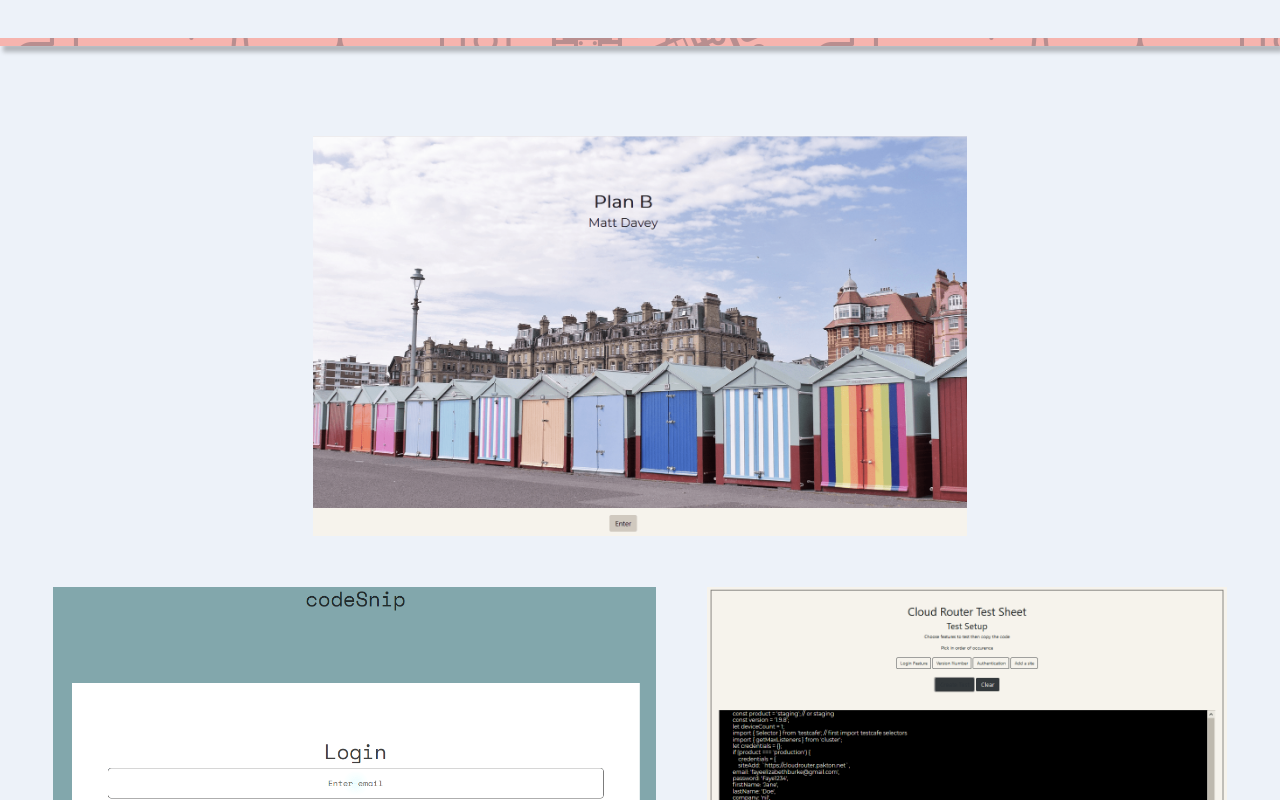
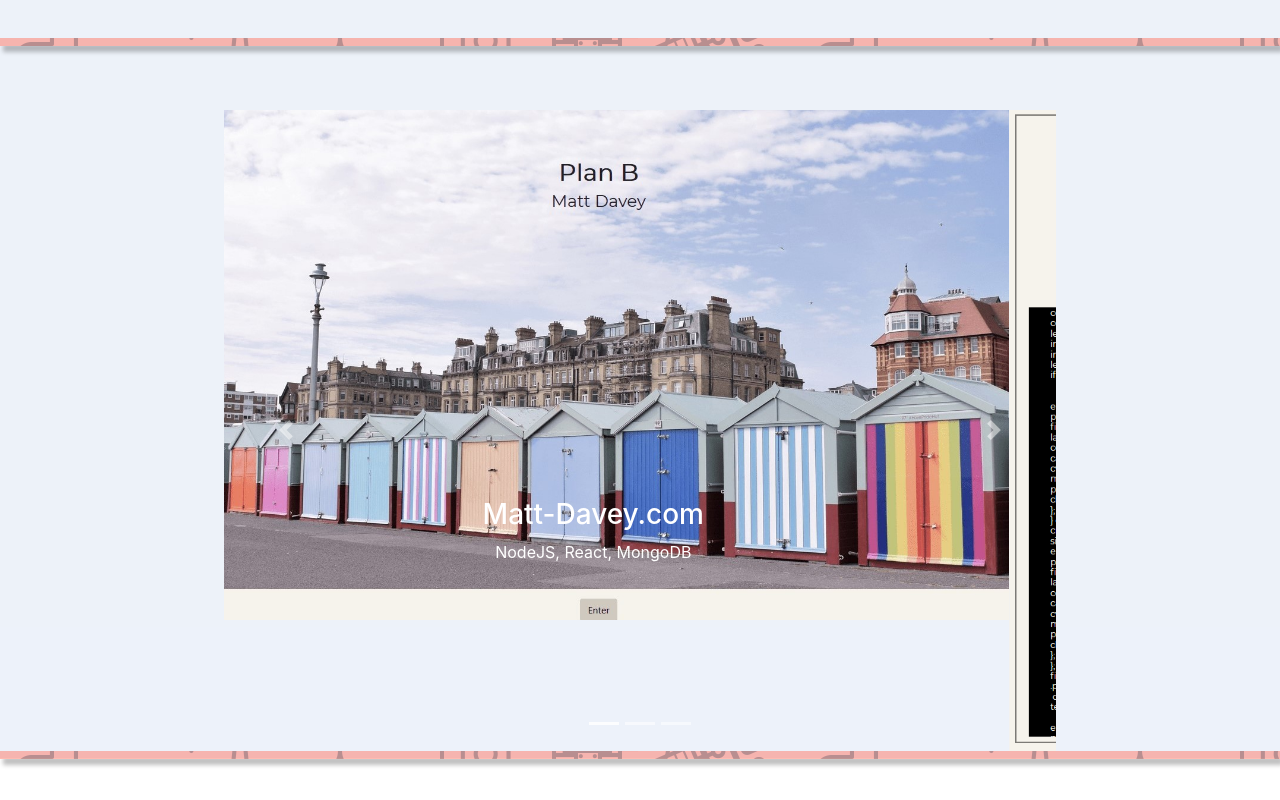
Before and after one commit to FayeElizabethBurke/reactPortfolio, a React (Create React App) app: page / in a window 1280 px wide. Shown: the part 1660-2460 px from the top of the page. Built offline with nearby package versions, Linux system fonts and the light colour scheme.

Commit message:
cosmetic

```diff
--- a/src/App.css
+++ b/src/App.css
@@ -61,9 +61,6 @@
   margin-right: 5%;
   margin-bottom: 10%;
 }
-.project{
-  margin: 2%;
-}
 .modalButton{
   margin-top: 100%;
 }
@@ -73,3 +70,8 @@
 .modal {
   background: rgba(250, 159, 159, 0.2)
 }
+.carousel {
+  width:65%;
+  height:30%;
+  margin: auto;
+}
--- a/src/App.js
+++ b/src/App.js
@@ -3,7 +3,7 @@ import icon from './icon.png';
 import gitLogo from './GitHub-Mark.png';
 import codewarsLogo from './codewars.png';
 import linkedinLogo from './linkedIn.png';
-import mattsBlog from './mattsBlog.PNG';
+import mattsBlog from './mattsBlog.jpg';
 import codeSnip from './codeSnip.PNG';
 import crInterface from './crInterface.PNG';
 import './App.css';
@@ -11,7 +11,7 @@ import { ProgressBar } from 'react-bootstrap';
 import { Modal } from 'react-bootstrap';
 import { ButtonToolbar } from 'react-bootstrap';
 import { Button } from 'react-bootstrap';
-
+import { Carousel } from 'react-bootstrap';
 
 function MyVerticallyCenteredModal(props) {
   return (
@@ -51,9 +51,6 @@ function FadeInSection(props) {
     </div>
   );
 }
-
-
-
 
 function App() {
   const [modalShow, setModalShow] = React.useState(false);
@@ -129,12 +126,52 @@ function App() {
       </FadeInSection>
 
       <FadeInSection>
+      <div className="box" />
+        <Carousel>
+          <Carousel.Item>
+            <a rel="noopener noreferrer" target="_blank" href="http://www.matt-davey.com">
+              <img
+                className="d-block w-100"
+                src={mattsBlog}
+                alt="First slide"
+              />
+            </a>
+            <Carousel.Caption>
+              <h3>Matt-Davey.com</h3>
+              <p>NodeJS, React, MongoDB</p>
+            </Carousel.Caption>
+          </Carousel.Item>
+
+          <Carousel.Item>
+            <a rel="noopener noreferrer" target="_blank" href="https://github.com/FayeElizabethBurke/codeDiary">
+              <img
+                className="d-block w-100"
+                src={crInterface}
+                alt="Third slide"
+              />
+            </a>
+            <Carousel.Caption>
+              <h3>CodeSnip</h3>
+              <p>NodeJS, EJS Templates, MongoDB</p>
+            </Carousel.Caption>
+          </Carousel.Item>
+
+          <Carousel.Item>
+            <a rel="noopener noreferrer" target="_blank" href="https://github.com/FayeElizabethBurke/rapidHit">
+              <img
+                className="d-block w-100"
+                src={codeSnip}
+                alt="Third slide"
+              />
+            </a>
+            <Carousel.Caption>
+              <h3>rapidHit</h3>
+              <p>TestCafe</p>
+            </Carousel.Caption>
+          </Carousel.Item>
+        </Carousel>
+
         <div className="box" />
-        <div className="projects">
-          <a rel="noopener noreferrer" target="_blank" href="http://www.matt-davey.com"><img className="project" src={mattsBlog} alt={"#"} height={'400px'} /></a>
-          <a rel="noopener noreferrer" target="_blank" href="https://github.com/FayeElizabethBurke/codeDiary"><img className="project" src={codeSnip} alt={"#"} height={'400px'} /></a>
-          <a rel="noopener noreferrer" target="_blank" href="https://github.com/FayeElizabethBurke/rapidHit"><img className="project" src={crInterface} alt={"#"} height={'400px'} /></a>
-        </div>
       </FadeInSection>
 
     </div>
```
Also changed, not shown: src/mattsBlog.jpg (added).
